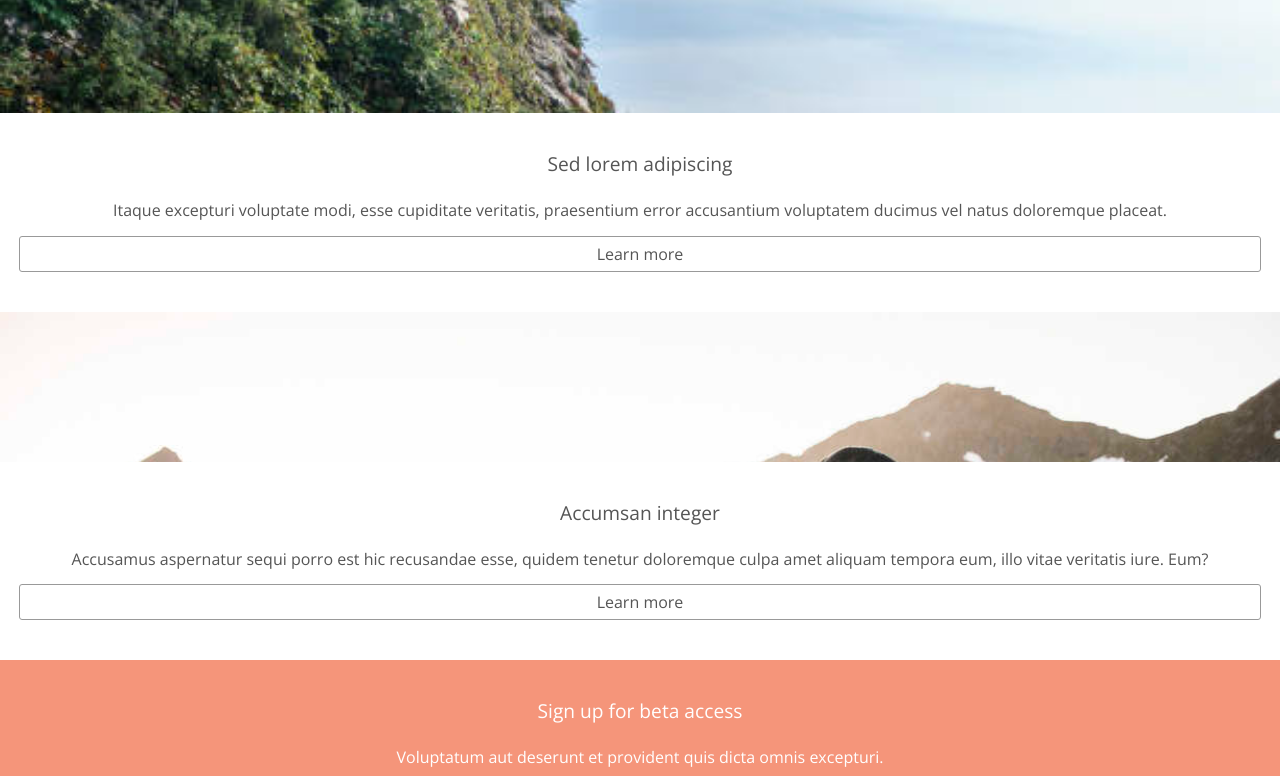
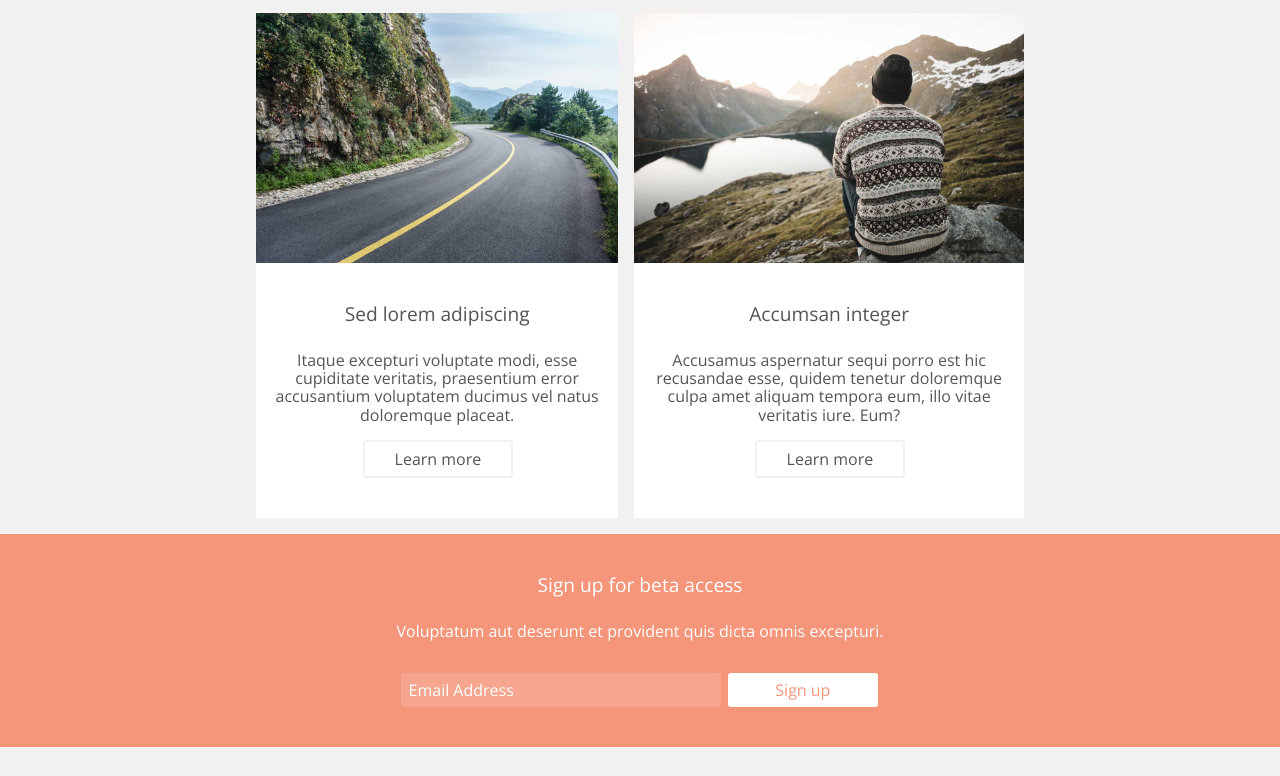
Before and after one commit to Laisvunas/CA-frontend, a plain HTML site: page index.html in a window 1280 px wide. Shown: the part 724-1500 px from the top of the page. Drawn offline with nearby package versions, Linux system fonts and the light colour scheme.

Commit message:
desktop version

```diff
--- a/index.html
+++ b/index.html
@@ -36,7 +36,8 @@
         </div>
         <div class="wrapper_img bkg_img_1"></div>
       </section>
-      <section>
+      <section class="flexed">
+        <div>
           <div class="wrapper_img bkg_img_2"></div>
           <div class="container">
             <h2>Sed lorem adipiscing</h2>
@@ -45,8 +46,12 @@
               praesentium error accusantium voluptatem ducimus vel natus
               doloremque placeat.
             </p>
+            <div class="centered">
               <button class="learn_more">Learn more</button>
             </div>
+          </div>
+        </div>
+        <div>
           <div class="wrapper_img bkg_img_3"></div>
           <div class="container">
             <h2>Accumsan integer</h2>
@@ -55,7 +60,10 @@
               tenetur doloremque culpa amet aliquam tempora eum, illo vitae
               veritatis iure. Eum?
             </p>
+            <div class="centered">
               <button class="learn_more">Learn more</button>
+            </div>
+          </div>
         </div>
       </section>
       <section>
--- a/style.css
+++ b/style.css
@@ -38,6 +38,7 @@ header {
   width: 100%;
   padding: 0.5rem;
   background: white;
+  color: #555;
   border: 0;
   border-radius: 3px;
   margin-top: 2rem;
@@ -64,7 +65,8 @@ header {
 }
 
 main .container button.learn_more {
-  border: 1px solid #999;
+  border: 1px solid #f1f1f1;
+  border-width: 2px;
   color: #555;
 }
 
@@ -97,7 +99,7 @@ section .container p {
 }
 
 section:first-child .container p {
-  border-top: solid 0.1rem #999;
+  border-top: solid 2px #f1f1f1;
   padding-top: 1.4rem;
 }
 
@@ -157,3 +159,77 @@ footer a {
   display: inline-block;
   margin: 0 0.3rem;
 }
+
+@media only screen and (min-width: 768px) {
+  body {
+    background: #f1f1f1;
+  }
+
+  header,
+  .wrapper_bkg {
+    min-height: 400px;
+  }
+
+  header .container {
+    margin-top: -100px;
+  }
+
+  .wrapper_img {
+    min-height: 250px;
+  }
+
+  .container button.sign_up {
+    display: inline-block;
+    width: 150px;
+    margin-right: 0.1rem;
+    margin-top: 1rem;
+  }
+
+  .container button.learn_more {
+    display: inline-block;
+    width: 150px;
+    margin-left: 0.1rem;
+  }
+
+  main section:not(:last-child) .container {
+    background-color: white;
+  }
+
+  section:not(:last-child) {
+    width: 768px;
+    margin-left: auto;
+    margin-right: auto;
+  }
+  section:first-child {
+    margin-top: -120px;
+  }
+
+  form {
+    text-align: center;
+  }
+
+  section:last-child .container input {
+    display: inline-block;
+    width: 20rem;
+    margin-right: 0.2rem;
+  }
+
+  section.flexed {
+    display: flex;
+  }
+
+  section.flexed > div {
+    margin-bottom: 1rem;
+  }
+  section.flexed > div:first-child {
+    margin-right: 0.5rem;
+  }
+
+  section.flexed > div:last-child {
+    margin-left: 0.5rem;
+  }
+
+  div.centered {
+    text-align: center;
+  }
+}
```
Lines whose indentation alone changed are shown as unchanged.
